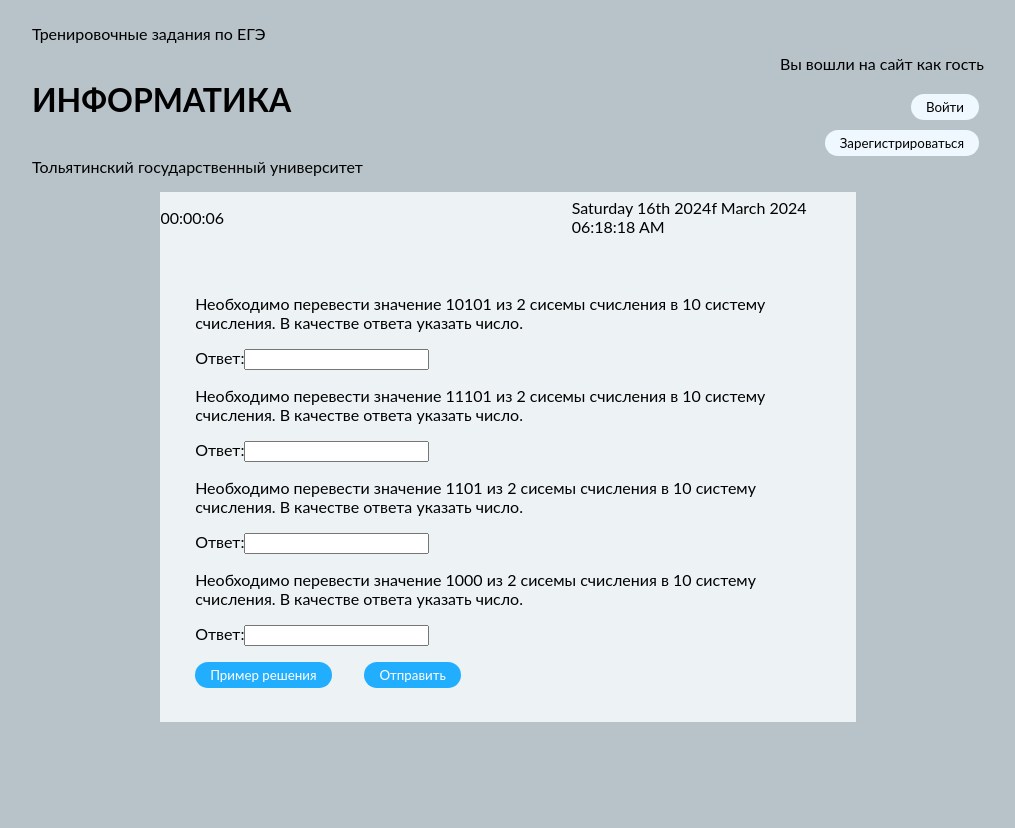
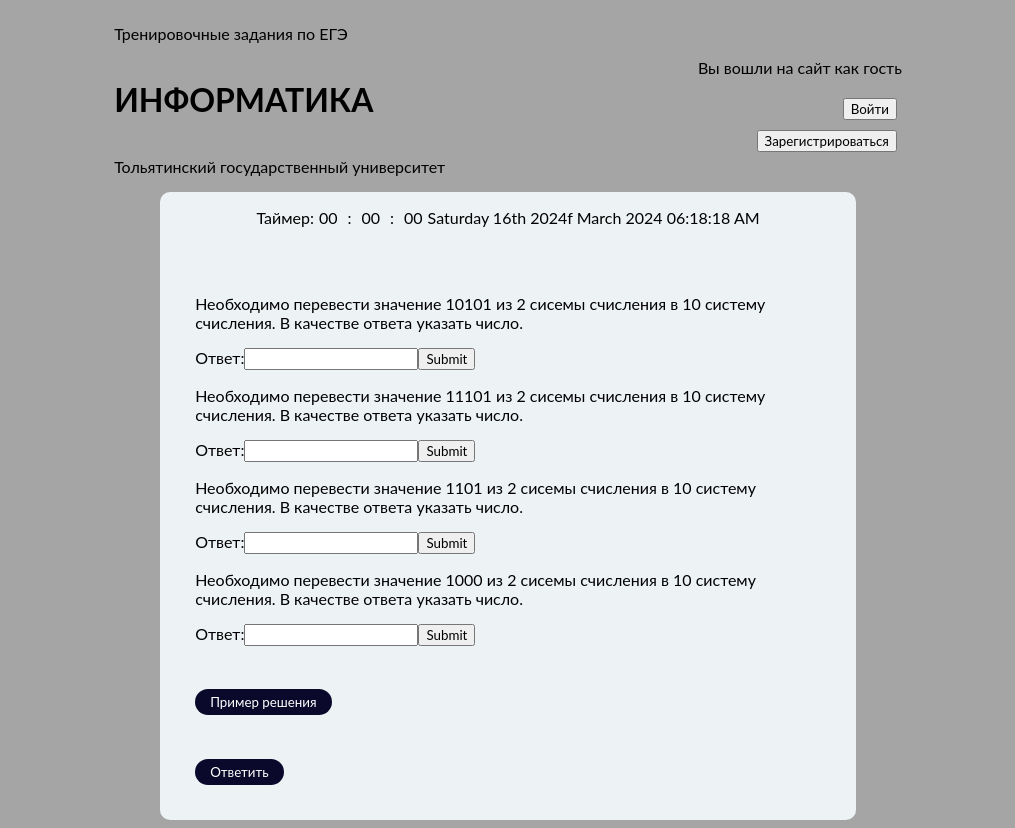
Before and after one commit to Molin1987/lab1, a PHP site: page /task.php?task=0 in a window 1280 px wide. Shown: the whole page, without its empty margins (132-1147 px from the left). Before the commit the page ends 722 px from the top, so only its background shows below. Run offline with PHP 8.4, Linux system fonts and the light colour scheme.

Commit message:
Задачник

```diff
--- a/Shaekhov-lab1/style.css
+++ b/Shaekhov-lab1/style.css
@@ -1,15 +1,15 @@
-/* *{
+*{
     font-family: 'Lato', sans-serif;
-    padding: 0px;
-    margin: 0px;
-} */
+}
+.bg-all{
+
+}
 
 .header {
     display: flex;
     align-items: center;
     justify-content: center;
-    gap: 33%;
-    font-family: 'Lato', sans-serif;
+    gap: 20%;
 }
 .header-div1 {
     display: flex;
@@ -23,12 +23,9 @@
     align-items: end;
     justify-content: center;
     flex-direction: column;
-    font-family: 'Lato', sans-serif;
 }
 .header-div2 input {
     margin: 5px;
-    font-family: 'Lato', sans-serif;
-
 }
 .body {
     background-color: rgb(237,242,245);
@@ -38,70 +35,69 @@
     justify-content: center;
     flex-direction: column;
     width: 55%;
-    font-family: 'Lato', sans-serif;
+    border-radius: 10px;
+}
 
+.task-text {
+    padding: 5%;
 }
-.regs{
+.date {
+    width: 100%;
+    display: flex;
+    flex-direction: column;
+    align-items: center;
+    justify-content: center;
+    gap: 40%;
+}
+
+.submit-grey{
     border-radius: 50px;
     padding: 5px 15px 5px 15px;
-    color: cornflowerblue;
     background: aliceblue;
     font-family: 'Lato', sans-serif;
-
-}
-.submit {
-    margin-top: 2%;
-    width: 35%;
+    border: none;
+    margin-top: 3%;
     display: flex;
     align-items: center;
     justify-content: space-between;
     gap: 15%;
+}
+.submit-black{
+    border-radius: 25px;
+    padding: 5px 15px 5px 15px;
+    background: rgb(11, 9, 43);
+    color:rgb(255, 255, 255);
     font-family: 'Lato', sans-serif;
+    border: none;
+    margin-top: 7%;
+    margin-right: 250px;
+}
 
+.but-all{
+    border-radius: 25px;
+    padding: 5px 15px 5px 15px;
+    background: rgb(83, 83, 83);
+    color:rgb(255, 255, 255);
+    font-family: 'Lato', sans-serif;
+    border: none;
+    margin-top: 1%;
 }
-.task-text {
-    padding: 5%;
-    font-family: 'Lato', sans-serif;
 
+.timer {
+    display: flex;
+    justify-content: center;
+    align-items: center;
 }
-.date {
+
+.timer div {
+    padding: 0 5px;
+}
+
+.date1{
     width: 100%;
     display: flex;
-    flex-direction: row;
+    flex-direction: column;
     align-items: center;
     justify-content: center;
-    gap: 50%;
-    font-family: 'Lato', sans-serif;
-
+    gap: 40%;
 }
-.libro{
-    border-radius: 25px;
-    padding: 5px 15px 5px 15px;
-    background: rgb(34, 174, 255);
-    color: white;
-    border: none;
-    font-family: 'Lato', sans-serif;
-}
-
-.but{
-    border-radius: 25px;
-    padding: 5px 15px 5px 15px;
-    background: rgb(34, 174, 255);
-    color:rgb(255, 255, 255);
-    border: none;
-    font-family: 'Lato', sans-serif;
-}
-body{
-    background: #b7c2c9;
-}
-.regist{
-    border-radius: 50px;
-    padding: 5px 15px 5px 15px;
-    background: aliceblue;
-    border: none;
-    font-family: 'Lato', sans-serif;
-}
-.h1s{
-    display: flex;
-    justify-content: center;
-}
--- a/Shaekhov-lab1/task.php
+++ b/Shaekhov-lab1/task.php
@@ -1,12 +1,13 @@
+
 <!DOCTYPE html>
 <html lang="en">
 <head>
     <meta charset="UTF-8">
     <meta name="viewport" content="width=device-width, initial-scale=1.0">
-    <title>Лабораторная работа №1</title>
+    <title>Document</title>
     <link rel="stylesheet" href="style.css">
 </head>
-<body>
+<body bgcolor="#a5a5a5">
     <div class="header">
         <div class="header-div1">
             <p>Тренировочные задания по ЕГЭ</p>
@@ -15,19 +16,23 @@
         </div>
         <div class="header-div2">
             <p>Вы вошли на сайт как гость</p>
-            <input class="regist" type="button" value="Войти" placeholder="">
-            <input class="regist" type="button" value="Зарегистрироваться" placeholder="">
+            <input type="button" value="Войти" placeholder="">
+            <input type="button" value="Зарегистрироваться" placeholder="">
         </div>
     </div>
     <div class="body">
-        <div class="date">
-        <p id="timer">00:00:00
-        </p>
+        <div class="date1">
+        <div class="timer">
+                <p>Таймер:</p>
+                <div id="hours">00</div>
+                <div>:</div>
+                <div id="minutes">00</div>
+                <div>:</div>
+                <div id="seconds">00</div>
                 <?php print(date( "l dS of F Y h:i:s A" )); ?>
         </div>
         <div class="task-text">
         <?php
-
 $var1 = 0;
 $var2 = 0;
 $var3 = 0;
@@ -36,16 +41,20 @@ $var5 = 0;
 $var6 = 0;
 
 $tasks = [
+
     "Необходимо перевести значение $var1 из 2 сисемы счисления в 10 систему счисления. В качестве ответа указать число.",
-    "Какой минимальный объём памяти (в Кбайт) нужно зарезервировать,
-    чтобы можно было сохранить любое растровое изображение размером $var2 × $var3 пикселей при условии,
-    что в изображении могут использоваться $var4 различных цветов? В ответе запишите только целое число, единицу измерения писать не нужно.",
+
+    "Какой минимальный объём памяти (в Кбайт) нужно зарезервировать, чтобы можно было сохранить любое растровое изображение размером $var2 × $var3 пикселей при условии, что в изображении могут использоваться $var4 различных цветов? В ответе запишите только целое число, единицу измерения писать не нужно.",
+
     "Напишите количество вхождений символа $var5 в следующем тексте. В ответ записать число вхождений. $var6"
+
 ];
+
 
 function random($min, $max){
     return mt_rand($min, $max);
 }
+
 function get2SS($len){
     $str="";
     for($i=0;$i<$len;$i++){
@@ -54,22 +63,13 @@ function get2SS($len){
     }
     return $str;
 }
-function get_answer($var1) {
-    $binaryDigits = str_split($var1);
-    $decimalNumber = 0;
-    for ($i = 0; $i < count($binaryDigits); $i++) {
-        $decimalNumber += intval($binaryDigits[$i]) * pow(2, count($binaryDigits) - 1 - $i);
-    }
-    return $decimalNumber;
-}
+
 for($i=0;$i<4;$i++){
     switch($_GET['task']){
         case 0;
         $var1 = get2SS(random(2,5));
         echo "<p>Необходимо перевести значение $var1 из 2 сисемы счисления в 10 систему счисления. В качестве ответа указать число.</p>";
-        echo "<input type='hidden' value='" . get_answer($var1) . "' id='ans$i'>";
-        echo "<label>Ответ:</label><input type='number' id='ans_user$i'>";
-        echo "<p id='val$i'></p>";
+        echo "<label>Ответ:</label><input type='number'><label for=''><input type='submit'></label>";
         break;
     }
 }
@@ -77,22 +77,17 @@ for($i=0;$i<4;$i++){
 
 function getColor($tlen){
     $str="";
-    $digits = array(128, 256, 16);
+    $digits = array(128, 256, 16); // определенные цифры
     for($i=0; $i < $tlen; $i++){
         if($i == 0) {
-            $str .= $digits[array_rand($digits, 1)];
+            $str .= $digits[array_rand($digits, 1)]; // первая цифра из определенных
         } else {
-            $str .= $digits[array_rand($digits, 1)];
+            $str .= $digits[array_rand($digits, 1)]; // случайная цифра из определенных
         }
     }
     return $str;
 }
-function calculateMemorySize($var2, $var3, $var4) {
-    $bitsPerPixel = ceil(log($var4, 2)); // вычисляем количество бит на пиксель
-    $memorySize = $var2 * $var3 * $bitsPerPixel / 8 / 1024; // вычисляем объем памяти в Кбайтах
-    return ceil($memorySize); // округляем до ближайшего целого числа
-}
-$memorySize = calculateMemorySize($var2, $var3, $var4);
+
 for($i=0; $i<4; $i++){
     switch($_GET['task']){
         case 1:
@@ -100,9 +95,7 @@ for($i=0; $i<4; $i++){
             $var3 = getColor(rand(1, 1));
             $var4 = getColor(rand(1, 1));
             echo "<p>Какой минимальный объём памяти (в Кбайт) нужно зарезервировать, чтобы можно было сохранить любое растровое изображение размером $var2 × $var3 пикселей при условии, что в изображении могут использоваться $var4 различных цветов? В ответе запишите только целое число, единицу измерения писать не нужно.</p>";
-            echo "<input type='hidden' value='" . calculateMemorySize($var2, $var3, $var4) . "' id='ans$i'>";
-            echo "<label>Ответ:</label><input type='number' id='ans_user$i'>";
-            echo "<p id='val$i'></p>";
+            echo "<label>Ответ:</label><input type='number'><label for=''><input type='submit'></label>";
             break;
     }
 }
@@ -110,37 +103,41 @@ for($i=0; $i<4; $i++){
 
 function getRandomText() {
     $texts = array(
-        "<br>Я вас любил: любовь еще, быть может,
-        <br>В душе моей угасла не совсем;
-        <br>Но пусть она вас больше не тревожит;
-        <br>Я не хочу печалить вас ничем.
-        <br>Я вас любил безмолвно, безнадежно,
-        <br>То робостью, то ревностью томим;
-        <br>Я вас любил так искренно, так нежно,
+        "<br>Я вас любил: любовь еще, быть может,<br>
+        <br>В душе моей угасла не совсем;
+        <br>Но пусть она вас больше не тревожит;
+        <br>Я не хочу печалить вас ничем.
+        <br>Я вас любил безмолвно, безнадежно,
+        <br>То робостью, то ревностью томим;
+        <br>Я вас любил так искренно, так нежно,
         <br>Как дай вам Бог любимой быть другим.<br>",
-        "<br>Сижу за решеткой в темнице сырой.
-        <br>Вскормленный в неволе орел молодой,
+
+        "<br>Сижу за решеткой в темнице сырой.<br>
+        <br>Вскормленный в неволе орел молодой,
         <br>Мой грустный товарищ, махая крылом,
         <br>Кровавую пищу клюет под окном,
-        <br>Клюет, и бросает, и смотрит в окно,
-        <br>Как будто со мною задумал одно.
-        <br>Зовет меня взглядом и криком своим
-        <br>И вымолвить хочет: «Давай улетим!
-        <br>Мы вольные птицы; пора, брат, пора!
-        <br>Туда, где за тучей белеет гора,
+        <br>Клюет, и бросает, и смотрит в окно,
+        <br>Как будто со мною задумал одно.
+        <br>Зовет меня взглядом и криком своим
+        <br>И вымолвить хочет: «Давай улетим!
+        <br>Мы вольные
+птицы; пора, брат, пора!
+        <br>Туда, где за тучей белеет гора,
         <br>Туда, где синеют морские края,
-        <br>Туда, где гуляем лишь ветер… да я!..»<br>",
-        "<br>Уж небо осенью дышало,
-        <br>Уж реже солнышко блистало,
+        <br>Туда, где гуляем лишь ветер… да я!..»<br>",
+
+        "<br>Уж небо осенью дышало,<br>
+        <br>Уж реже солнышко блистало,
         <br>Короче становился день,
         <br>Лесов таинственная сень
-        <br>С печальным шумом обнажалась,
-        <br>Ложился на поля туман,
+        <br>С печальным шумом обнажалась,
+        <br>Ложился на поля туман,
         <br>Гусей крикливых караван
-        <br>Тянулся к югу: приближалась
+        <br>Тянулся к югу: приближалась
         <br>Довольно скучная пора;
-        <br>Стоял ноябрь уж у двора.<br>",
-        "<br>В тот год осенняя погода
+        <br>Стоял ноябрь уж у двора.<br>",
+
+        "<br>В тот год осенняя погода<br>
         <br>Стояла долго на дворе,
         <br>Зимы ждала, ждала природа.
         <br>Снег выпал только в январе
@@ -155,14 +152,16 @@ function getRandomText() {
         <br>Зимы блистательным ковром.
         <br>Все ярко, все бело кругом.<br>"
     );
+
     $randomIndex = array_rand($texts); // Получаем случайный индекс из массива
+
     return $texts[$randomIndex]; // Возвращаем случайный текст
 }
+
 function randomRussianLetter() {
-    $Arrletters = array('а','б','в','г','д','е','ё','ж','з','и','й','к','л','м','н','о','п','р','с','т','у','ф','х','ц','ч','ш','щ','ъ','ы','ь','э','ю','я');
-    $randomIndex = mt_rand(0,32);
-    $letters = $Arrletters [$randomIndex];
-    return $letters;
+    $letters = "абвгдеёжзийклмнопрстуфхцчшщъыьэюя";
+    $randomIndex = rand(0, mb_strlen($letters, 'utf-8') - 1);
+    return mb_substr($letters, $randomIndex, 1, 'utf-8');
 }
 
 for($i=0;$i<4;$i++){
@@ -170,70 +169,17 @@ for($i=0;$i<4;$i++){
         case 2:
             $var5 = randomRussianLetter();
             $var6 = getRandomText();
-            $count = mb_substr_count($var6, $var5);
-            echo "<p>Напишите количество вхождений символа '$var5' в следующем тексте. В ответ записать число вхождений. <br> $var6</p>";
-            echo "<input type='hidden' value='" . mb_substr_count($var6, $var5) . "' id='ans$i'>";
-            echo "<label>Ответ:</label><input type='number' id='ans_user$i'>";
-            echo "<p id='val$i'></p>";
+            echo "<p>Напишите количество вхождений символа '$var5' в следующем тексте. В ответ записать число вхождений. $var6</p>";
+            echo "<label>Ответ:</label><input type='number'><label for=''><input type='submit'></label>";
             break;
     }
 }
 ?>
 <div class="submit">
-                    <label for="refreshButton"><input class='but' type="button" id="refreshButton" onclick="location.reload()" value="Пример решения"></label>
-                    <label onclick="click" for="redirectButton"><input class='but' type="button" id="btn" onclick="click" value="Отправить"></label>
+                    <label for="refreshButton"><input type="button" id="refreshButton" onclick="location.reload()" class="submit-black" value="Пример решения"></label>
+                    <label for="redirectButton"><input type="button" id="redirectButton" onclick="window.location.href='index.php'" class="submit-black" value="Ответить"></label>
                 </div>
         </div>
     </div>
-
-    <script>
-let btn = document.getElementById("btn");
-
-btn.addEventListener("click", () => {
-for (let i = 0; i < 4; i++) {
-let ans = document.getElementById(`ans${i}`).value;
-let ans_user = document.getElementById(`ans_user${i}`).value;
-let val = document.getElementById(`val${i}`);
-val.innerText = `Правильный ответ: ${ans}`;
-if (ans == ans_user)
-val.style.color = "green";
-else
-val.style.color = "red";
-}
-});
-
-let interval;
-
-let seconds = 0;
-let minutes = 0;
-let hours = 0;
-
-function startTimer() {
-interval = setInterval(updateTimer, 1000);
-}
-function stopTimer() {
-clearInterval(interval);
-}
-
-function updateTimer() {
-seconds++;
-if (seconds >= 60) {
-seconds = 0;
-minutes++;
-if (minutes >= 60) {
-minutes = 0;
-hours++;
-}
-}
-
-document.getElementById("timer").innerText =
-(hours < 10 ? "0" + hours : hours) + ":" +
-(minutes < 10 ? "0" + minutes : minutes) + ":" +
-(seconds < 10 ? "0" + seconds : seconds);
-}
-
-startTimer(); // Автоматически запустить таймер при загрузке страницы
-
-</script>
 </body>
 </html>
```
Also changed, not shown: Shaekhov-lab1/index.php (+25 -49 lines), Shaekhov-lab1/js/script.js (added, +21 -0 lines).
